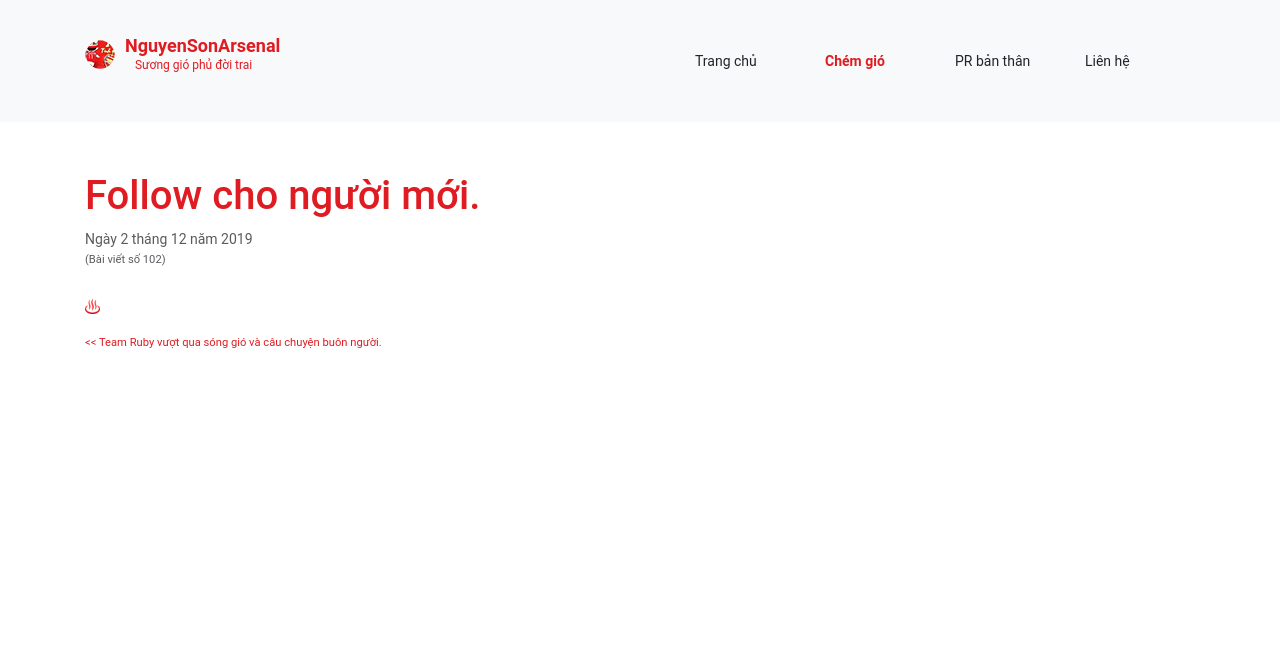
After one commit to NguyenSonArsenal/my_blog, a PHP site: page /post10.php in a window 1280 px wide. The commit adds this page. Shown: the top 652 px of the page. Run offline with PHP 8.4, Linux system fonts and the light colour scheme; some libraries are stand-ins or nearby versions.

Commit message:
+ add follow new person

```diff
--- /dev/null
+++ b/post10.php
@@ -0,0 +1,36 @@
+<?php
+$metaTitle = "Follow cho người mới";
+$metaDescription = "";
+$metaKeyword = "Nguyen Son Arsenal, new, follow";
+$canonical = "http://sonnguyen-vlog.top/";
+
+include './includes/header.php';
+?>
+
+<!-- Content: Post detail-->
+<div class="content">
+    <div class="container">
+        <div class="row">
+            <div class="col-sm-8">
+                <div class="content__heading">
+                    <div class="content__title">
+                        <h1 class="color-red">Follow cho người mới.</h1>
+                    </div>
+                    <div class="content__time"><span>Ngày 2 tháng 12 năm 2019</span></div>
+                    <div class="content__time"><small>(Bài viết số 102)</small></div>
+                </div>
+
+                <div class="content_body text-justify">
+                    <p>
+                        <img class="img-reaction" src="<?php assets('assets/images/reactions/hack/icon_2.png') ?>">
+                    </p>
+
+                    <div class="action">
+                        <a class="color-red" href="team-ruby-1-nam-song-gio-va-chuyen-buon-nguoi"><small><< Team Ruby vượt qua sóng gió và câu chuyện buôn người.</small></a>
+                    </div>
+                </div>
+            </div>
+        </div>
+    </div>
+</div>
+<?php include './includes/footer.php'; ?>
--- a/post8.php
+++ b/post8.php
@@ -162,6 +162,10 @@ include './includes/header.php';
 
                     <div class="action">
                         <a class="color-red" href="nguoi-thay-va-moi-tinh-7-nam"><small><< Người thầy và mối tình 7 năm.</small></a>
+                        <span>&nbsp;&nbsp;&nbsp;&nbsp;&nbsp;&nbsp;</span>
+                        <a class="color-red" href="follow-cho-nguoi-moi">
+                            <small>Follow cho thành viên mới. >></small>
+                        </a>
                     </div>
                 </div>
             </div>
```
Also changed, not shown: .htaccess.
